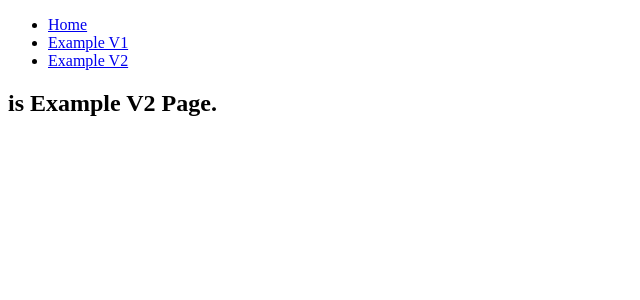
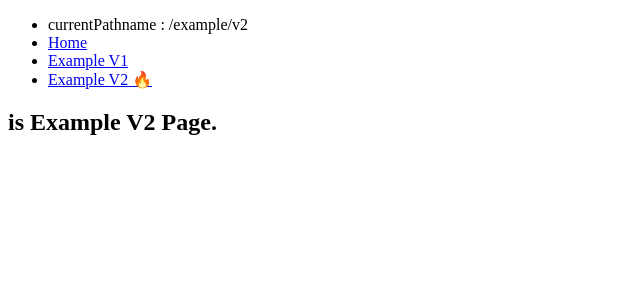
Before and after one commit to joo98e/trainig-next-14, a Next.js app: page /example/v2 in a window 1280 px wide. Shown: the top 300 px of the page, without its empty margins (0-640 px from the left). Built offline with nearby package versions, Linux system fonts and the light colour scheme.

Commit message:
feature : Navigation - Page, Head

```diff
--- a/src/app/example/v1/page.tsx
+++ b/src/app/example/v1/page.tsx
@@ -1,5 +1,10 @@
 import React from 'react'
 import BdsTypography from '@/ui/bds/components/typography/index'
+import { Metadata } from 'next'
+
+export const metadata: Metadata = {
+  title: 'Example v1',
+}
 
 interface Props {}
 
--- a/src/app/example/v2/page.tsx
+++ b/src/app/example/v2/page.tsx
@@ -1,5 +1,10 @@
 import React from 'react'
 import BdsTypography from '@/ui/bds/components/typography/index'
+import { Metadata } from 'next'
+
+export const metadata: Metadata = {
+  title: 'Example v2',
+}
 
 interface Props {}
 
--- a/src/app/layout.tsx
+++ b/src/app/layout.tsx
@@ -1,8 +1,9 @@
 import React, { ReactNode } from 'react'
 import Navigation from '@/ui/domain/navigation/Navigation'
+import { Metadata } from 'next'
 
-export const metadata = {
-  title: 'Next.js',
+export const metadata: Metadata = {
+  title: 'Good Next 14',
   description: 'Generated by Next.js',
 }
 
--- a/src/ui/domain/navigation/Navigation.tsx
+++ b/src/ui/domain/navigation/Navigation.tsx
@@ -1,20 +1,28 @@
+'use client'
+
 import React from 'react'
 import BdsLinker from '@/ui/bds/components/linker'
+import { usePathname } from 'next/navigation'
 
 interface Props {}
 
 const Navigation = ({}: Props) => {
+  const currentPathname = usePathname()
+
+  function renderLink(pathname: string, text: string) {
+    return (
+      <BdsLinker href={pathname}>
+        {text} {pathname === currentPathname ? '🔥' : ''}
+      </BdsLinker>
+    )
+  }
+
   return (
     <ul>
-      <li>
-        <BdsLinker href={'/'}>Home</BdsLinker>
-      </li>
-      <li>
-        <BdsLinker href={'/example/v1'}>Example V1</BdsLinker>
-      </li>
-      <li>
-        <BdsLinker href={'/example/v2'}>Example V2</BdsLinker>
-      </li>
+      <li>currentPathname : {currentPathname}</li>
+      <li>{renderLink('/', 'Home')}</li>
+      <li>{renderLink('/example/v1', 'Example V1')}</li>
+      <li>{renderLink('/example/v2', 'Example V2')}</li>
     </ul>
   )
 }
```
